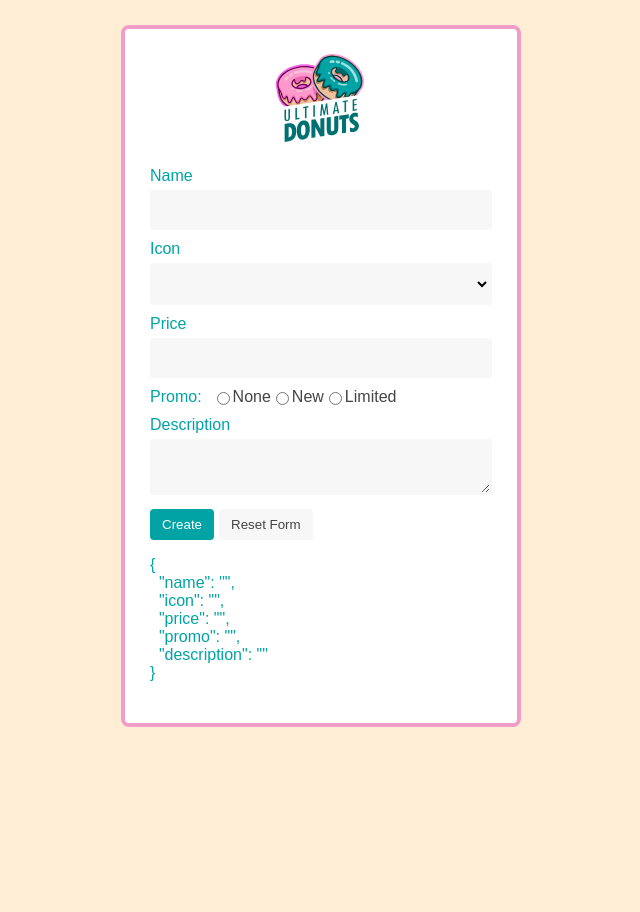
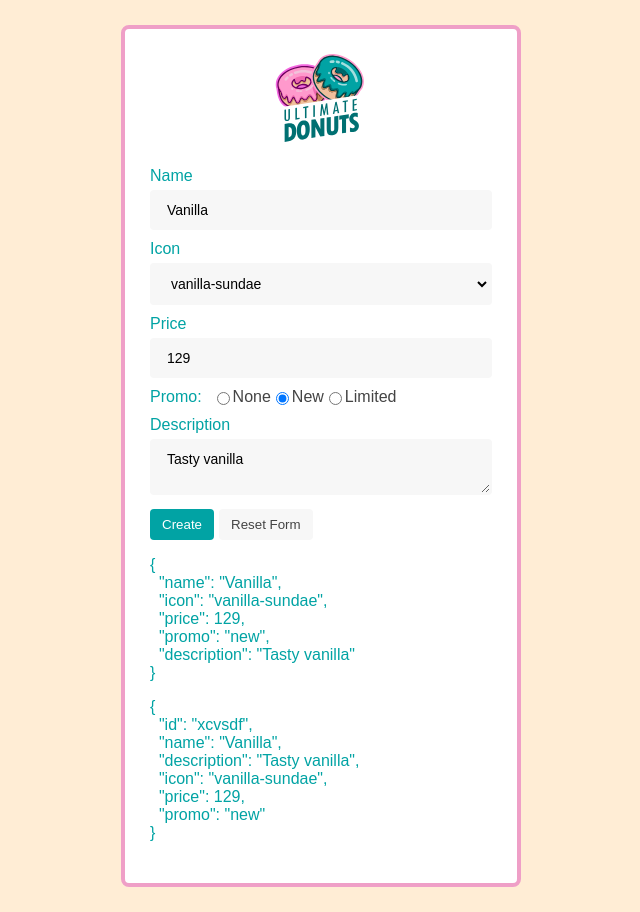
Before and after one commit to AnnuCode/donut-shop, an Angular app: page / in a window 1280 px wide. Shown: the whole page, without its empty margins (319-959 px from the left). Before the commit the page ends 800 px from the top, so only its background shows below. Built offline with nearby package versions, Linux system fonts and the light colour scheme.

Commit message:
sharing state in components via. Service

```diff
--- a/src/app/admin/components/donut-form/donut-form.component.html
+++ b/src/app/admin/components/donut-form/donut-form.component.html
@@ -1,7 +1,7 @@
 <form class="donut-form" #form="ngForm" (ngSubmit)="handleSubmit(form)">
     <label>
         <span>Name</span>
-        <input type="text" name="name" class="input" required minlength="5" ngModel #name="ngModel" [ngModelOptions]="{updateOn: 'blur'}"/>
+        <input type="text" name="name" class="input" required minlength="5" [ngModel]="donut.name" #name="ngModel" [ngModelOptions]="{updateOn: 'blur'}"/>
 
         <ng-container *ngIf="name.invalid && name.touched">
             <div *ngIf="name.errors?.['required']" class="donut-form-error" >Name is required</div>
@@ -10,7 +10,7 @@
     </label>
     <label>
         <span>Icon</span>
-        <select name="icon" class="input input--select" required ngModel #icon="ngModel">
+        <select name="icon" class="input input--select" required [ngModel]="donut.icon" #icon="ngModel">
             <option *ngFor="let icon of icons" [ngValue]="icon" >{{icon}}</option>
         </select>
         <ng-container *ngIf="icon.invalid && icon.touched">
@@ -20,7 +20,7 @@
     </label>
     <label>
         <span>Price</span>
-        <input type="number" name="price" class="input" required ngModel #price="ngModel" />
+        <input type="number" name="price" class="input" required [ngModel]="donut.price" #price="ngModel" />
         <ng-container *ngIf="price.invalid && price.touched">
             <div *ngIf="price.errors?.['required']" class="donut-form-error" >Price is required</div>
 
@@ -30,22 +30,22 @@
         <p class="donut-form-radios-label" >Promo:</p>
         <!-- removing the required -->
            <label>
-            <input type="radio" name="promo"  [value]="undefined" ngModel />
+            <input type="radio" name="promo"  [value]="undefined" [ngModel]="donut.promo" />
             <span>None</span>
            </label>
            <label>
-            <input type="radio" name="promo"  value="new" ngModel />
+            <input type="radio" name="promo"  value="new" [ngModel]="donut.promo" />
             <span>New</span>
            </label>
            <label>
-            <input type="radio" name="promo" value="limited" ngModel />
+            <input type="radio" name="promo" value="limited" [ngModel]="donut.promo" />
             <span>Limited</span>
            </label>
     </div>
 
     <label>
         <span>Description</span>
-        <textarea name="description" class="input input--textarea" required ngModel #description = "ngModel">
+        <textarea name="description" class="input input--textarea" required [ngModel]="donut.description" #description = "ngModel">
 
         </textarea>
         <ng-container *ngIf="description.invalid && description.touched">
@@ -58,4 +58,5 @@
     <button type="button" class="btn btn-grey" (click)="form.resetForm()" >Reset Form</button>
     <div class="donut-form-working" *ngIf="form.valid && form.submitted">Working...</div>
   <pre>{{ form.value | json }}</pre>
+  <pre>{{ donut | json }}</pre>
 </form>
--- a/src/app/admin/components/donut-form/donut-form.component.ts
+++ b/src/app/admin/components/donut-form/donut-form.component.ts
@@ -1,4 +1,4 @@
-import { Component, Output, EventEmitter } from '@angular/core';
+import { Component,Input, Output, EventEmitter } from '@angular/core';
 import { NgForm } from '@angular/forms';
 import { Donut } from '../../model/donut.model';
 
@@ -9,6 +9,7 @@ import { Donut } from '../../model/donut.model';
 })
 export class DonutFormComponent {
 
+  @Input() donut!: Donut
   @Output() create = new EventEmitter<Donut>()
 
   icons: string[] = [
--- a/src/app/admin/containers/donut-list/donut-list.component.ts
+++ b/src/app/admin/containers/donut-list/donut-list.component.ts
@@ -1,5 +1,6 @@
 import { Component, OnInit } from '@angular/core';
 import { Donut } from '../../model/donut.model';
+import { DonutService } from '../../services/donut.service';
 
 @Component({
   selector: 'app-donut-list',
@@ -9,51 +10,9 @@ import { Donut } from '../../model/donut.model';
 export class DonutListComponent implements OnInit {
   donuts!: Donut[];
 
-  constructor() {}
+  constructor(private donutService: DonutService) {}
   ngOnInit(): void {
-    this.donuts = [
-      {
-        id: 'asdfsd',
-        name: 'Chocolate',
-        description: 'chocolate wonderland',
-        icon: 'just-chocolate',
-        price: 119,
-        promo: 'limited'
-      },
-      {
-        id: 'xcvsdf',
-        name: 'Vanilla',
-        description: 'Tasty vanilla',
-        icon: 'vanilla-sundae',
-        price: 129,
-        promo: 'new'
-      },
-      {
-        id: 'sdfgvd',
-        name: 'Chocolate Caramel',
-        description: 'Chocolate dazzled with caramel',
-        icon: 'caramel-swirl',
-        price: 129,
-
-      },
-      {
-        id: 'fsjner',
-        name: 'Sour Supreme',
-        description: 'For the sour lovers',
-        icon: 'sour-supreme',
-        price: 139,
-
-      },
-      {
-        id: 'lkjief',
-        name: 'Zesty Lemon',
-        description: 'For the lemon lovers',
-        icon: 'zesty-lemon',
-        price: 129,
-
-      },
-
-    ];
+    this.donuts = this.donutService.donuts;
   }
   trackById(index: number, value: Donut) {
     return value.id;
--- a/src/app/admin/containers/donut-single/donut-single.component.html
+++ b/src/app/admin/containers/donut-single/donut-single.component.html
@@ -1,3 +1,3 @@
 <div>
-    <app-donut-form (create)= "onCreate($event)" ></app-donut-form>
+    <app-donut-form [donut]="donut" (create)= "onCreate($event)" ></app-donut-form>
 </div>
--- a/src/app/admin/containers/donut-single/donut-single.component.ts
+++ b/src/app/admin/containers/donut-single/donut-single.component.ts
@@ -1,13 +1,24 @@
-import { Component } from '@angular/core';
+import { Component, OnInit } from '@angular/core';
 import { Donut } from '../../model/donut.model';
+import { DonutService } from '../../services/donut.service';
 
 @Component({
   selector: 'app-donut-single',
   templateUrl: './donut-single.component.html',
-  styleUrls: ['./donut-single.component.css']
+  styleUrls: ['./donut-single.component.css'],
 })
-export class DonutSingleComponent {
-  onCreate(donut: Donut){
-    console.log(donut)
+export class DonutSingleComponent implements OnInit {
+  donut!: Donut;
+  onCreate(donut: Donut) {
+    console.log(donut);
+  }
+
+  constructor(private donutService: DonutService){
+
+  }
+
+  ngOnInit(): void {
+    const id = 'xcvsdf'
+    this.donut = this.donutService.donuts.find((donut: Donut)=> donut.id === id) || {name:'', price:0, description:'', icon:''}
   }
 }
--- a/src/app/admin/model/donut.model.ts
+++ b/src/app/admin/model/donut.model.ts
@@ -1,8 +1,9 @@
 export interface Donut {
-    id: string,
+    id?: string,
     name: string,
     description: string,
     icon: string,
     price: number,
     promo?: 'new' | 'limited'
 }
+//id is optional because it gets created after the backend operation
--- /dev/null
+++ b/src/app/admin/services/donut.service.ts
@@ -0,0 +1,53 @@
+import { Injectable } from '@angular/core';
+import { Donut } from '../model/donut.model';
+
+@Injectable({
+  providedIn: 'root'
+})
+export class DonutService {
+  donuts: Donut[] = [
+    {
+      id: 'asdfsd',
+      name: 'Chocolate',
+      description: 'chocolate wonderland',
+      icon: 'just-chocolate',
+      price: 119,
+      promo: 'limited'
+    },
+    {
+      id: 'xcvsdf',
+      name: 'Vanilla',
+      description: 'Tasty vanilla',
+      icon: 'vanilla-sundae',
+      price: 129,
+      promo: 'new'
+    },
+    {
+      id: 'sdfgvd',
+      name: 'Chocolate Caramel',
+      description: 'Chocolate dazzled with caramel',
+      icon: 'caramel-swirl',
+      price: 129,
+
+    },
+    {
+      id: 'fsjner',
+      name: 'Sour Supreme',
+      description: 'For the sour lovers',
+      icon: 'sour-supreme',
+      price: 139,
+
+    },
+    {
+      id: 'lkjief',
+      name: 'Zesty Lemon',
+      description: 'For the lemon lovers',
+      icon: 'zesty-lemon',
+      price: 129,
+
+    },
+
+  ]
+  constructor() { }
+}
+//the service has a state now which can be used by different components
```
Also changed, not shown: 1 other file (tests, documents, lock files or other folders).
